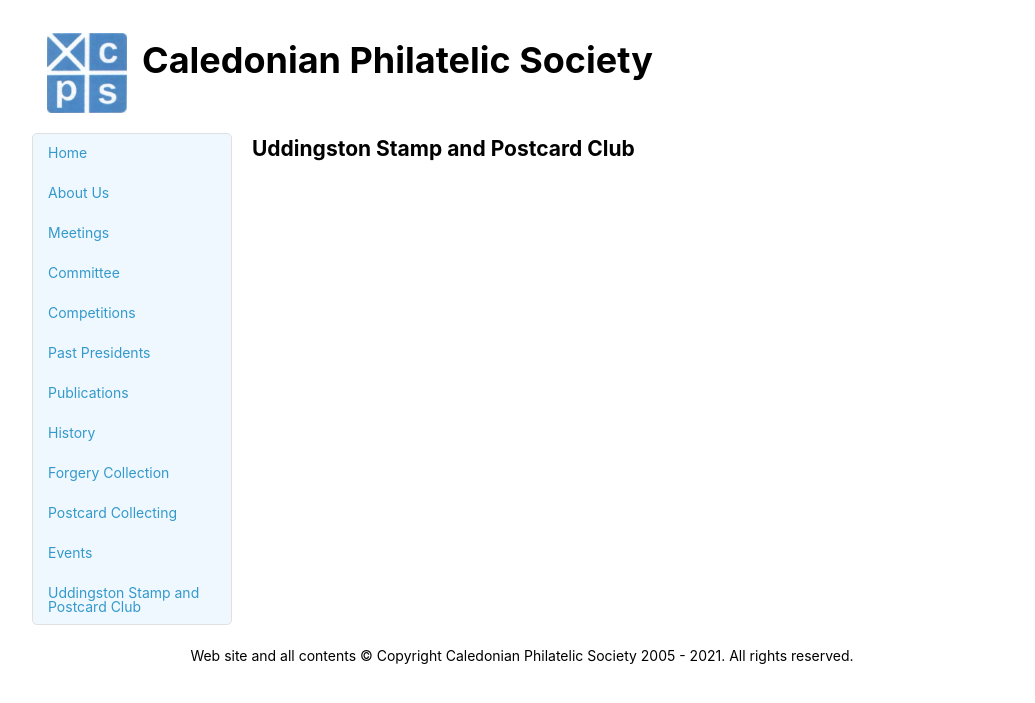
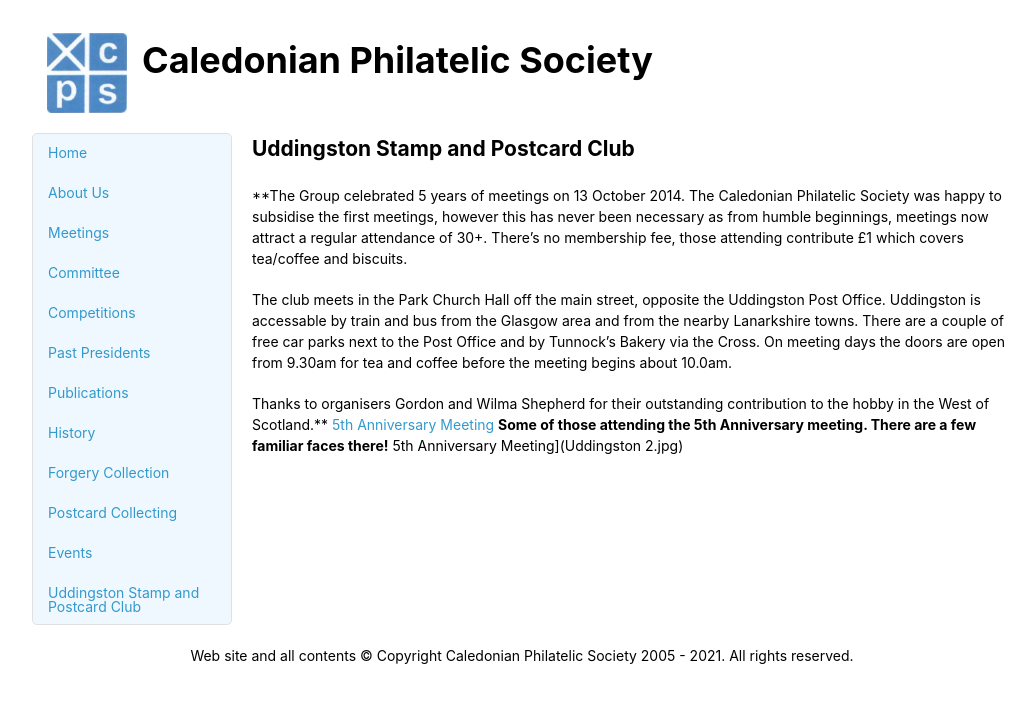
Before and after one commit to astalker/caledonian-stamps, a Jekyll site: the page built from uddingston-stamps.md, in a window 1280 px wide. Shown: the top 703 px of the page, without its empty margins (118-1153 px from the left). Built offline with Jekyll 4.4.1, drawn with Linux system fonts in a browser that asks for light colours; our own code applies the rules of GitHub Pages for plain Markdown files.

Commit message:
Updated with detail

```diff
--- a/uddingston-stamps.md
+++ b/uddingston-stamps.md
@@ -1 +1,9 @@
 ## Uddingston Stamp and Postcard Club
+**The Group celebrated 5 years of meetings on 13 October 2014. The Caledonian Philatelic Society was happy to subsidise the first meetings, however this has never been necessary as from humble beginnings, meetings now attract a regular attendance of 30+. There's no membership fee, those attending contribute £1 which covers tea/coffee and biscuits.
+
+The club meets in the Park Church Hall off the main street, opposite the Uddingston Post Office. Uddingston is accessable by train and bus from the Glasgow area and from the nearby Lanarkshire towns. There are a couple of free car parks next to the Post Office and by Tunnock's Bakery via the Cross. On meeting days the doors are open from 9.30am for tea and coffee before the meeting begins about 10.0am.
+
+Thanks to organisers Gordon and Wilma Shepherd for their outstanding contribution to the hobby in the West of Scotland.**
+[5th Anniversary Meeting](Uddingston 1.jpg)
+**Some of those attending the 5th Anniversary meeting. There are a few familiar faces there!**
+5th Anniversary Meeting](Uddingston 2.jpg)
```
